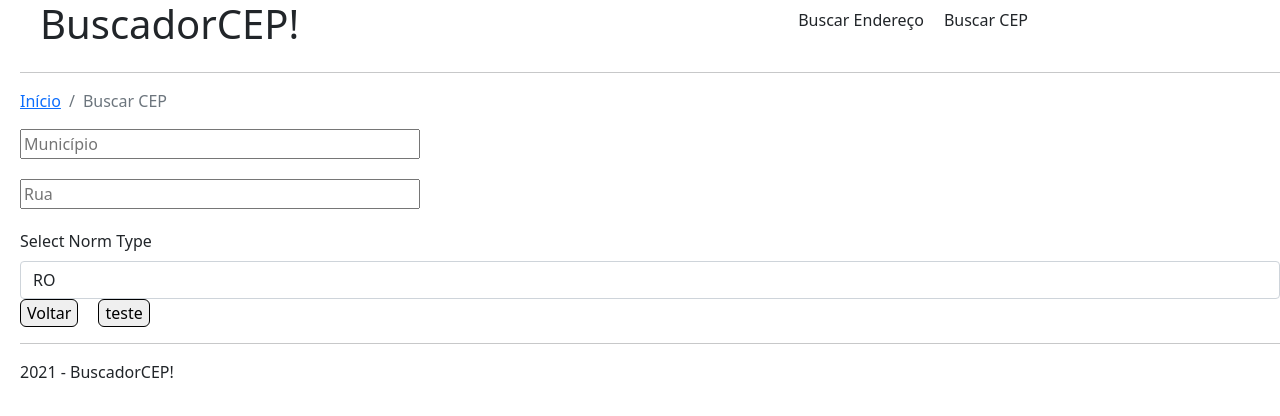
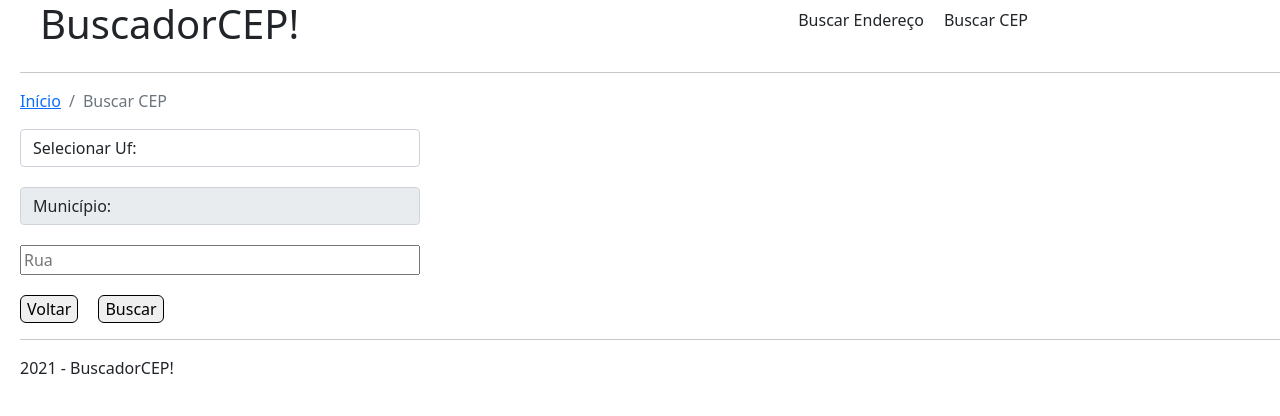
Before and after one commit to GuilhermeOlavoLaux/buscador-cep, a React (Create React App) app: page /findCep in a window 1280 px wide. Shown: the top 416 px of the page. Built offline with nearby package versions, Linux system fonts and the light colour scheme.

Commit message:
ajusta css, rotas e auto complete de inputs

```diff
--- a/src/api/apiRoutes.ts
+++ b/src/api/apiRoutes.ts
@@ -1,8 +1,11 @@
-import axios from "axios";
+import axios from 'axios'
 
-const api = axios.create({
-    baseURL: 'https://viacep.com.br/ws/'
+const findCep = axios.create({
+  baseURL: 'https://viacep.com.br/ws/'
 })
 
+const districtsByUF = axios.create({
+  baseURL: 'https://servicodados.ibge.gov.br/api/v1/localidades/estados/'
+})
 
-export  {api};
+export { findCep, districtsByUF }
--- a/src/assets/css/_FindCep.scss
+++ b/src/assets/css/_FindCep.scss
@@ -1,20 +1,20 @@
-.find-cep-container{
+.find-cep-container {
   margin-left: 20px;
 
-    button{
+  button {
     margin-right: 20px;
   }
 
-    .uf-field{
+  .bootstrap-field {
     width: 400px;
     margin-bottom: 20px;
   }
 
-    .inputs-container{
+  .inputs-container {
     display: flex;
     flex-direction: column;
 
-        input{
+    input {
       width: 400px;
       margin-bottom: 20px;
     }
--- a/src/assets/css/index.css
+++ b/src/assets/css/index.css
@@ -43,7 +43,7 @@
 .find-cep-container button {
   margin-right: 20px;
 }
-.find-cep-container .uf-field {
+.find-cep-container .bootstrap-field {
   width: 400px;
   margin-bottom: 20px;
 }
--- a/src/components/FindCep.tsx
+++ b/src/components/FindCep.tsx
@@ -1,5 +1,5 @@
 import { ChangeEvent, useState, useEffect } from 'react'
-import { api } from '../api/apiRoutes'
+import { findCep, districtsByUF } from '../api/apiRoutes'
 import Header from './Header'
 import { Breadcrumb, Form } from 'react-bootstrap'
 import Footer from './Footer'
@@ -15,12 +15,12 @@ interface IFields {
 
 export default function RenderCep() {
   const [fields, setFields] = useState({} as IFields)
+  const [cities, setCities] = useState([])
   const navigate = useNavigate()
 
   async function fetchCep() {
-    console.log(fields)
-    const cepRequest = await api.get(`${fields.uf}/${fields.city}/${fields.street}/json/`)
-    if (cepRequest) {
+    const cepRequest = await findCep.get(`${fields.uf}/${fields.city}/${fields.street}/json/`)
+    if (cepRequest.data.length !== 0) {
       setFields({
         uf: cepRequest.data[0].uf,
         city: cepRequest.data[0].localidade,
@@ -28,16 +28,41 @@ export default function RenderCep() {
         neighborhood: cepRequest.data[0].bairro,
         cep: cepRequest.data[0].cep
       })
+
       window.alert(`
-      CEP: ${cepRequest.data[0].cep}
-      Município: ${cepRequest.data[0].localidade}
-      Logradouro: ${cepRequest.data[0].logradouro}
-      Bairro: ${cepRequest.data[0].bairro}`)
+        CEP: ${cepRequest.data[0].cep}
+        Município: ${cepRequest.data[0].localidade}
+        Logradouro: ${cepRequest.data[0].logradouro}
+        Bairro: ${cepRequest.data[0].bairro}`)
+    }
+  }
+
+  async function fetchCities(uf: string) {
+    const citiesRequest = await districtsByUF.get(`${uf}/municipios`)
+
+    if (citiesRequest) {
+      const citiesFounded = citiesRequest.data.map((element: any) => {
+        return element.nome
+      })
+      setCities(citiesFounded)
+    }
+  }
+
+  function renderCitiesOptions() {
+    if (cities) {
+      return cities.map((city: any) => {
+        return (
+          <>
+            <option value={city}>{city}</option>
+          </>
+        )
+      })
     }
   }
 
   function renderUfOptions() {
     const ufs = [
+      'Selecionar Uf:',
       'RO',
       'AC',
       'AM',
@@ -75,6 +100,15 @@ export default function RenderCep() {
     })
   }
 
+  function formDisabled() {
+    console.log('aaa')
+    if (!fields.uf) {
+      return true
+    } else {
+      return false
+    }
+  }
+
   return (
     <>
       <div className='find-cep-container'>
@@ -84,16 +118,32 @@ export default function RenderCep() {
           <Breadcrumb.Item active>Buscar CEP</Breadcrumb.Item>
         </Breadcrumb>
 
+        <Form.Group controlId='formBasicSelect' className='bootstrap-field'>
+          <Form.Control
+            as='select'
+            onChange={(event) => {
+              setFields({ ...fields, uf: event.target.value })
+              fetchCities(event.target.value)
+            }}
+          >
+            {renderUfOptions()}
+          </Form.Control>
+        </Form.Group>
+
+        <Form.Group controlId='formBasicSelect' className='bootstrap-field'>
+          <Form.Control
+            disabled={formDisabled()}
+            as='select'
+            onChange={(event) => {
+              setFields({ ...fields, city: event.target.value })
+            }}
+          >
+            <option>Município:</option>
+            {renderCitiesOptions()}
+          </Form.Control>
+        </Form.Group>
+
         <div className='inputs-container'>
-          <input
-            type='text'
-            placeholder='Município'
-            value={fields.city}
-            onChange={(event: ChangeEvent<HTMLInputElement>) =>
-              setFields({ ...fields, city: event.target.value })
-            }
-          />
-
           <input
             type='text'
             placeholder='Rua'
@@ -102,24 +152,12 @@ export default function RenderCep() {
               setFields({ ...fields, street: event.target.value })
             }
           />
-
-          <Form.Group controlId='formBasicSelect'>
-            <Form.Label>Select Norm Type</Form.Label>
-            <Form.Control
-              as='select'
-              onChange={(event) => {
-                setFields({ ...fields, uf: event.target.value })
-              }}
-            >
-              {renderUfOptions()}
-            </Form.Control>
-          </Form.Group>
         </div>
         <button className='buttonStyle' onClick={() => navigate(-1)}>
           Voltar
         </button>
         <button onClick={() => fetchCep()} className='buttonStyle'>
-          teste
+          Buscar
         </button>
       </div>
 
--- a/src/components/Result.tsx
+++ b/src/components/Result.tsx
@@ -1,7 +1,7 @@
 import { useState, useEffect } from 'react'
 import { useParams, useNavigate } from 'react-router-dom'
 
-import { api } from '../api/apiRoutes'
+import { findCep } from '../api/apiRoutes'
 import { Breadcrumb } from 'react-bootstrap'
 
 import Header from './Header'
@@ -22,7 +22,7 @@ export default function Result() {
   const navigate = useNavigate()
 
   async function fetchAdress() {
-    const { data } = await api.get(`/${params.cep}/json/`)
+    const { data } = await findCep.get(`/${params.cep}/json/`)
     if (data) {
       setFields({
         ...fields,
```
Also changed, not shown: 1 other file (tests, documents, lock files or other folders). Lines whose indentation alone changed are shown as unchanged.
